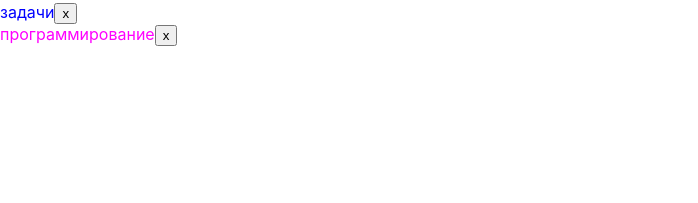
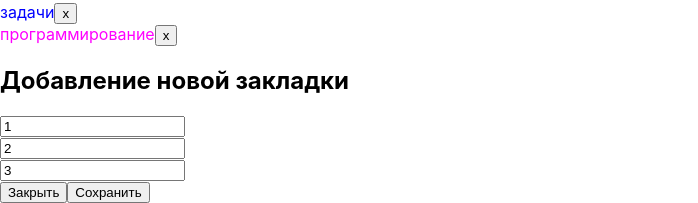
Before and after one commit to neretin-trike/bookmarksite, a React (Create React App) app: page / in a window 1280 px wide. Shown: the part 2478-2681 px from the top of the page, without its empty margins (0-698 px from the left). Before the commit the page ends 2524 px from the top, so only its background shows below. Built offline with nearby package versions, Linux system fonts and the light colour scheme.

Commit message:
update(tsx): реализация контролируемых компонентов для формы добавления закладки

```diff
--- /dev/null
+++ b/src/actions/changeAddFormValue.tsx
@@ -0,0 +1,14 @@
+import IAction from "./action";
+
+export const CHANGE_ADDFORM_VALUE = "CHANGE_ADDFORM_VALUE";
+export type CHANGE_ADDFORM_VALUE = {
+    name: string,
+    value: string
+}
+
+export function doChangeAddFormValue(data: CHANGE_ADDFORM_VALUE): IAction<CHANGE_ADDFORM_VALUE> {
+    return {
+        type: CHANGE_ADDFORM_VALUE,
+        payload: data
+    }
+}
--- a/src/components/containers/CaptionFieldContainer.tsx
+++ b/src/components/containers/CaptionFieldContainer.tsx
@@ -1,13 +1,36 @@
 import React from 'react';
+import { connect } from 'react-redux';
+
 import Field from '../views/Field';
+import { doChangeAddFormValue } from '../../actions/changeAddFormValue';
 
 class CaptionFieldContainer extends React.Component<any> {
-  changeHandle() {
-    alert();
-  }
   render() {
-    return <Field placeholder="Название закладки" changeHandle={this.changeHandle}/>
+    return <Field placeholder="Название закладки" value={this.props.captionValue} name="caption" changeHandle={this.props.changeAddFormValue}/>
   }
 }
 
-export default CaptionFieldContainer;
+interface IDispatchProps {
+  changeAddFormValue(any)
+}
+interface IStateProps {
+  captionValue: string,
+}
+
+function mapStateToProps(state) {
+  return {
+    captionValue: state.addFormValues.caption as string
+  };
+}
+
+const mapDispatchToProps = function(dispatch, _ownProps) {
+  return {
+    changeAddFormValue: function (event) {
+          const target = event.target;
+          let {value, name} = target;
+          dispatch(doChangeAddFormValue({value, name}));
+      }
+  }
+}
+
+export default connect<IStateProps,IDispatchProps>(mapStateToProps,mapDispatchToProps)(CaptionFieldContainer);
--- a/src/components/containers/ModalWindowContainer.tsx
+++ b/src/components/containers/ModalWindowContainer.tsx
@@ -3,9 +3,10 @@ import ModalWindow from '../views/ModalWindow';
 
 class ModalWindowContainer extends React.Component<any> {
   render() {
-    let isShow = false;
+    let isShow = true;
+
     return (
-        <ModalWindow isModalWindowShow={isShow}  />
+        <ModalWindow isModalWindowShow={isShow} />
     )
   }
 }
--- a/src/components/containers/TagFieldContainer.tsx
+++ b/src/components/containers/TagFieldContainer.tsx
@@ -1,19 +1,43 @@
 import React from 'react';
+import { connect } from "react-redux";
 
 import Field from '../views/Field';
 import TagsArray from '../views/TagsArray';
+import { doChangeAddFormValue } from '../../actions/changeAddFormValue';
 
 class TagFieldContainer extends React.Component<any> {
-  changeHandle() {
-    alert();
-  }
   render() {
     return (
-        <Field placeholder="Имя тега" changeHandle={this.changeHandle}>
-            <TagsArray array={this.props.array} tags={[]} />
+        <Field name="tag" value={this.props.tagValue} placeholder="Имя тега" changeHandle={this.props.changeAddFormValue}>
+            <TagsArray array={this.props.array} tags={this.props.tags} />
         </Field>
     )
   }
 }
 
-export default TagFieldContainer;
+interface IStateProps {
+  tags: Array<any>,
+  tagValue: string
+}
+function mapStateToProps(state) {
+  return {
+      tags: state.tags as Array<any>,
+      tagValue: state.addFormValues.tag as string
+  };
+}
+
+interface IDispatchProps {
+  changeAddFormValue(any)
+}
+
+const mapDispatchToProps = function(dispatch, _ownProps) {
+  return {
+    changeAddFormValue: function (event) {
+          const target = event.target;
+          let {value, name} = target;
+          dispatch(doChangeAddFormValue({value, name}));
+      }
+  }
+}
+
+export default connect<IStateProps,IDispatchProps>(mapStateToProps,mapDispatchToProps)(TagFieldContainer);
--- a/src/components/containers/URLFieldContainer.tsx
+++ b/src/components/containers/URLFieldContainer.tsx
@@ -1,14 +1,36 @@
 import React from 'react';
+import { connect } from 'react-redux';
 
 import Field from '../views/Field';
+import { doChangeAddFormValue } from '../../actions/changeAddFormValue';
 
 class URLFieldContainer extends React.Component<any> {
-  changeHandle() {
-    alert();
-  }
   render() {
-    return <Field placeholder="Адрес сайта" changeHandle={this.changeHandle} />
+    return <Field name="url" value={this.props.urlValue} placeholder="Адрес сайта" changeHandle={this.props.changeAddFormValue} />
   }
 }
 
-export default URLFieldContainer;
+interface IDispatchProps {
+  changeAddFormValue(any)
+}
+interface IStateProps {
+  urlValue: string,
+}
+
+function mapStateToProps(state) {
+  return {
+    urlValue: state.addFormValues.url as string
+  };
+}
+
+const mapDispatchToProps = function(dispatch, _ownProps) {
+  return {
+    changeAddFormValue: function (event) {
+          const target = event.target;
+          let {value, name} = target;
+          dispatch(doChangeAddFormValue({value, name}));
+      }
+  }
+}
+
+export default connect<IStateProps,IDispatchProps>(mapStateToProps,mapDispatchToProps)(URLFieldContainer);
--- a/src/components/views/Field.tsx
+++ b/src/components/views/Field.tsx
@@ -2,14 +2,16 @@ import React from 'react';
 
 interface IProps {
     changeHandle(): void,
-    placeholder: string
+    placeholder: string,
+    name: string,
+    value: string
 }
 
 class Field extends React.PureComponent<IProps> {
     render() {
         return (
             <form>
-                <input onChange={this.props.changeHandle} placeholder={this.props.placeholder}/>
+                <input name={this.props.name} value={this.props.value} onChange={this.props.changeHandle} placeholder={this.props.placeholder}/>
                 {this.props.children}
             </form>
           )
--- a/src/components/views/TagsArray.tsx
+++ b/src/components/views/TagsArray.tsx
@@ -11,7 +11,7 @@ class TagsArray extends React.PureComponent<IProps> {
         let {array, tags} = this.props;
         return (
             <div>
-                {array.map( (item: number, index: number) => {
+                {array && array.map( (item: number, index: number) => {
                     return <TagItemContainer key={index} tag={tags[item]}/>
                 })}
             </div>
--- a/src/reducers/reducer.tsx
+++ b/src/reducers/reducer.tsx
@@ -6,12 +6,17 @@ import IAction from "../actions/action";
 import { ADD_BOOKMARK } from "../actions/addBookmark";
 import { DELETE_BOOKMARK } from "../actions/deleteBookmark";
 import { SEARCH_BOOKMARK } from "../actions/searchBookmark";
-
+import { CHANGE_ADDFORM_VALUE } from "../actions/changeAddFormValue";
 
 const initialState = {
     bookMarks,
     tags,
     searchFieldValue: "",
+    addFormValues: {
+        caption: "1",
+        url: "2",
+        tag: "3",
+    },
 }
 
 const reducer = function(state = initialState, action) {
@@ -40,6 +45,15 @@ const reducer = function(state = initialState, action) {
             searchFieldValue: value,
         };
     }
+    case CHANGE_ADDFORM_VALUE: {
+        let items = {...state.addFormValues};
+        let {value, name} = action.payload;
+        items[name] = value;
+
+        return {...state,
+            addFormValues: items,
+        }
+    }
   }
   return state;
 }
```
